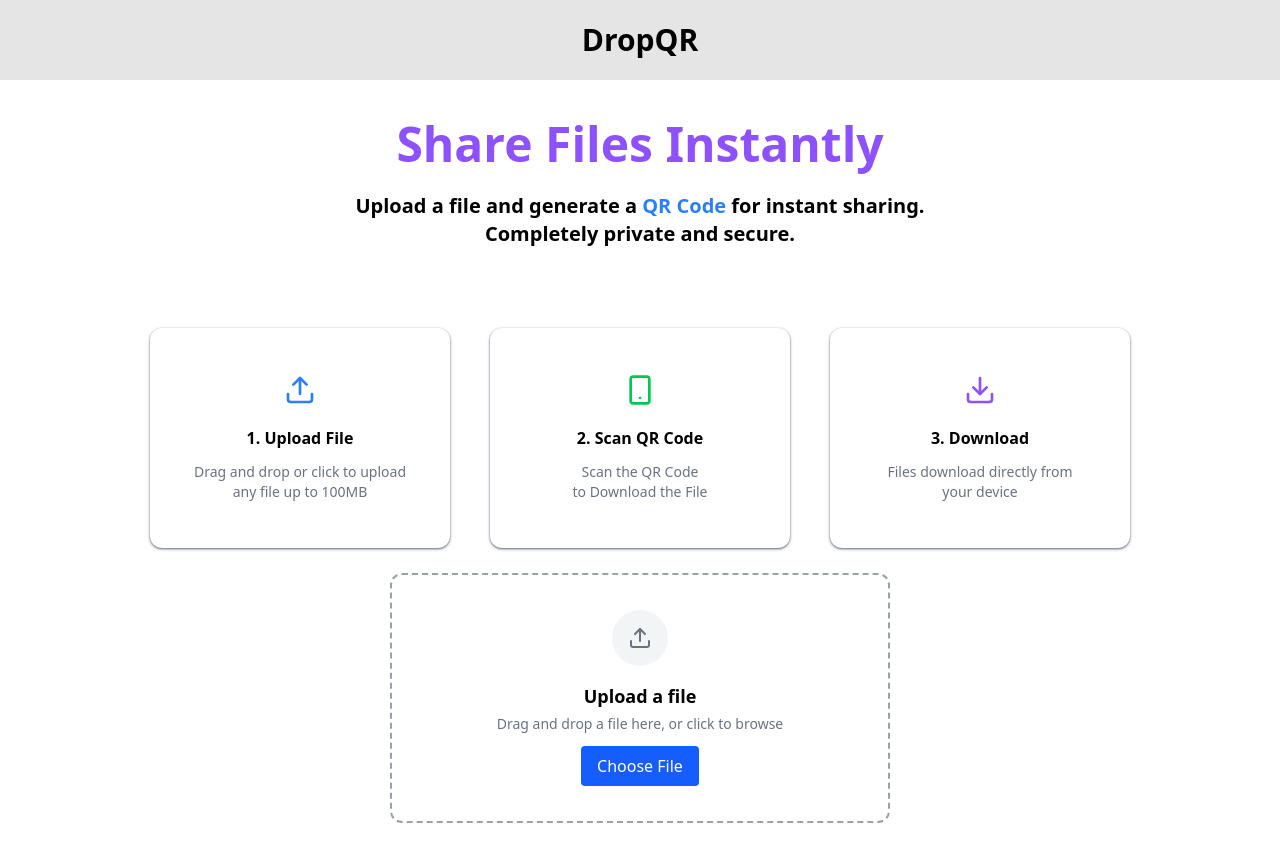
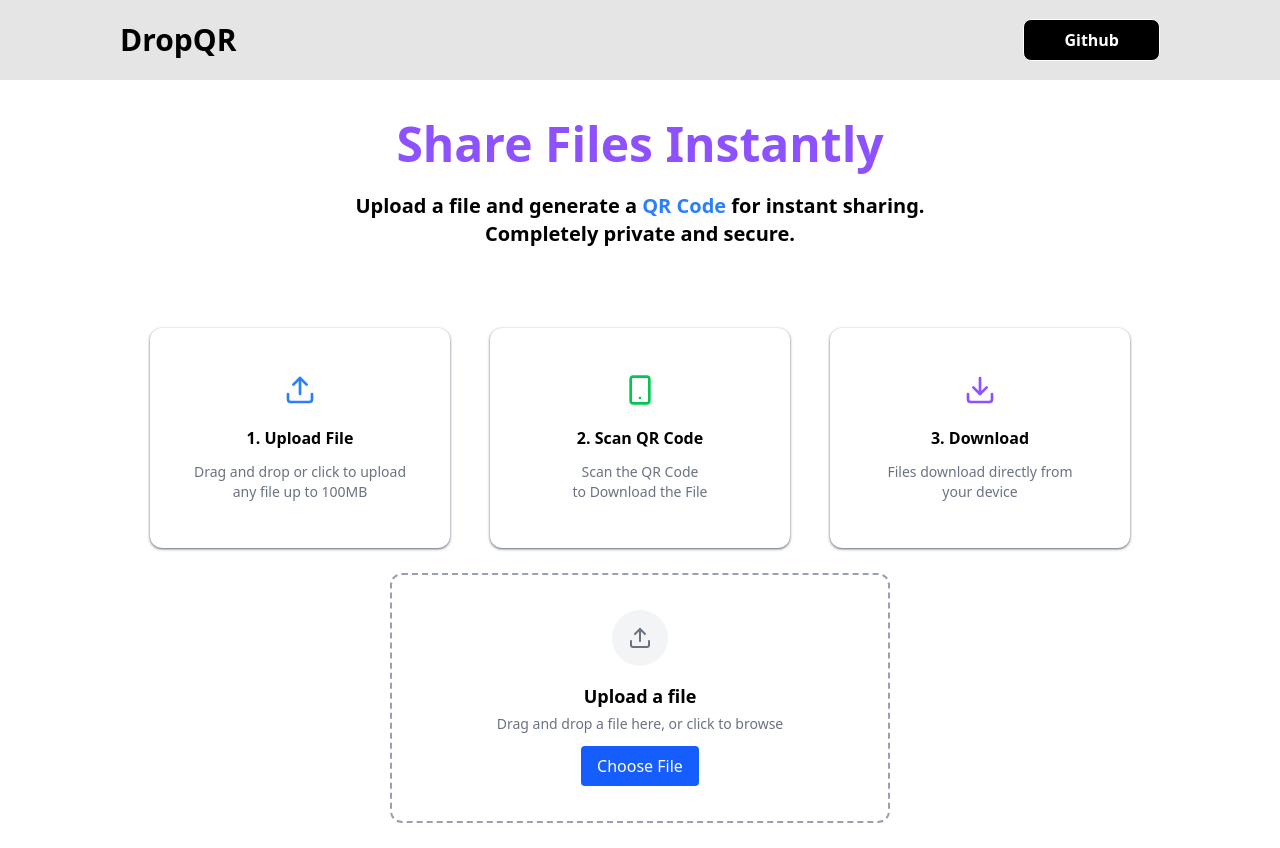
Before and after one commit to Endev0ur/DropQR, a React (Vite) app in the folder Frontend/: page / in a window 1280 px wide. Built offline with nearby package versions, Linux system fonts and the light colour scheme.

Commit message:
Add Github Link of project inside project

```diff
--- a/Frontend/src/Components/Navbar.jsx
+++ b/Frontend/src/Components/Navbar.jsx
@@ -1,9 +1,17 @@
 import React from 'react'
 
 const Navbar = () => {
+
+  const handleGithubLink = (e) => {
+    window.open("https://github.com/Endev0ur/DropQR")
+  }
+
   return (
-    <div className='h-20 w-full bg-black/10 backdrop-xl pl-30 pr-30 flex justify-center items-center text-3xl font-bold'>
-        DropQR
+    <div className='h-20 w-full bg-black/10 backdrop-xl pl-5 pr-5 xl:pl-30 xl:pr-30 flex justify-between items-center '>
+      <h1 className='text-3xl font-bold'>DropQR</h1>
+      <button className='border pl-10 pr-10 pt-2 pb-2 rounded-lg font-bold bg-black text-white cursor-pointer' onClick={handleGithubLink}>
+        Github
+      </button>
     </div>
   )
 }
```
